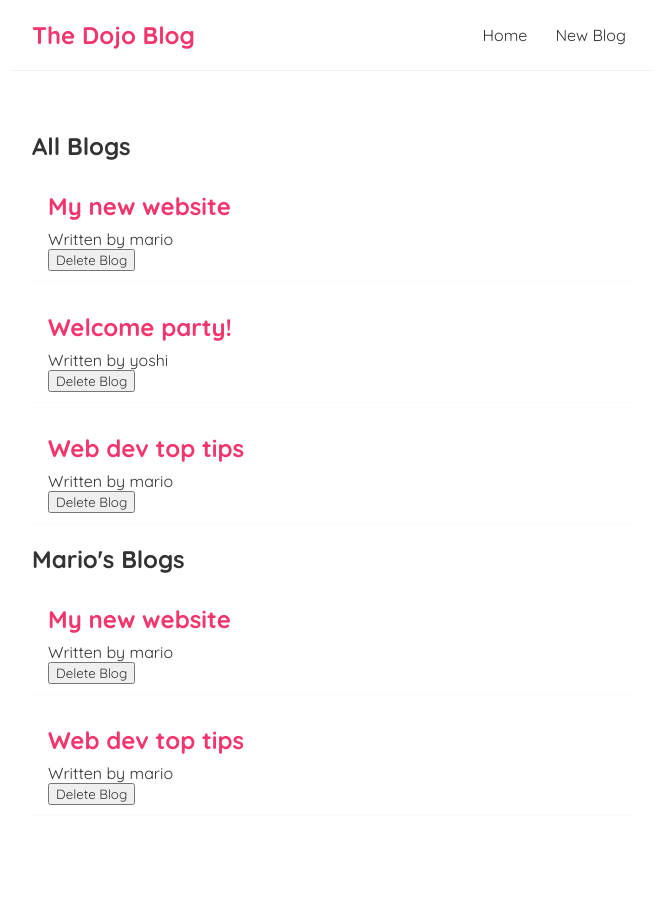
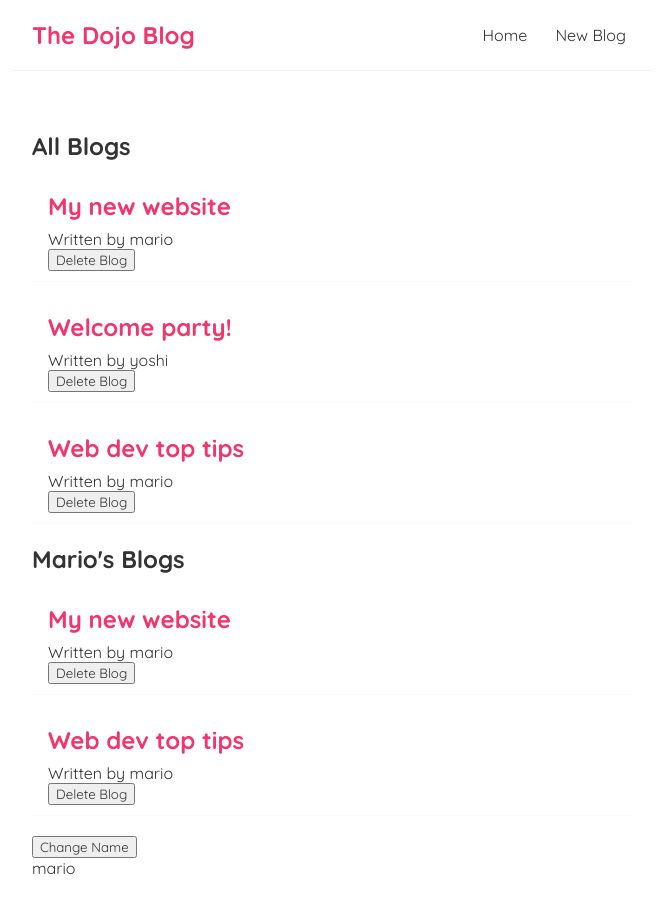
Before and after one commit to afiqhafizuddin/react-learn, a React (Create React App) app: page / in a window 1280 px wide. Shown: the top 914 px of the page, without its empty margins (308-964 px from the left). Built offline with nearby package versions, Linux system fonts and the light colour scheme.

Commit message:
add useEffect Dependencies

```diff
--- a/src/Home.js
+++ b/src/Home.js
@@ -13,6 +13,8 @@
     },
   ]);
 
+  const [name, setName] = useState("mario");
+
   const handleDelete = (id) => {
     const newBlogs = blogs.filter((blog) => blog.id !== id);
     setBlogs(newBlogs);
@@ -20,8 +22,8 @@
 
   useEffect(() => {
     console.log("use effect ran");
-    console.log(blogs);
-  });
+    console.log(name);
+  }, [name]);
 
   return (
     <div className="home">
@@ -31,6 +33,8 @@
         title="Mario's Blogs"
         handleDelete={handleDelete} // have to call the function
       />
+      <button onClick={() => setName("luigi")}>Change Name</button>
+      <p>{name}</p>
     </div>
   );
 };
```
